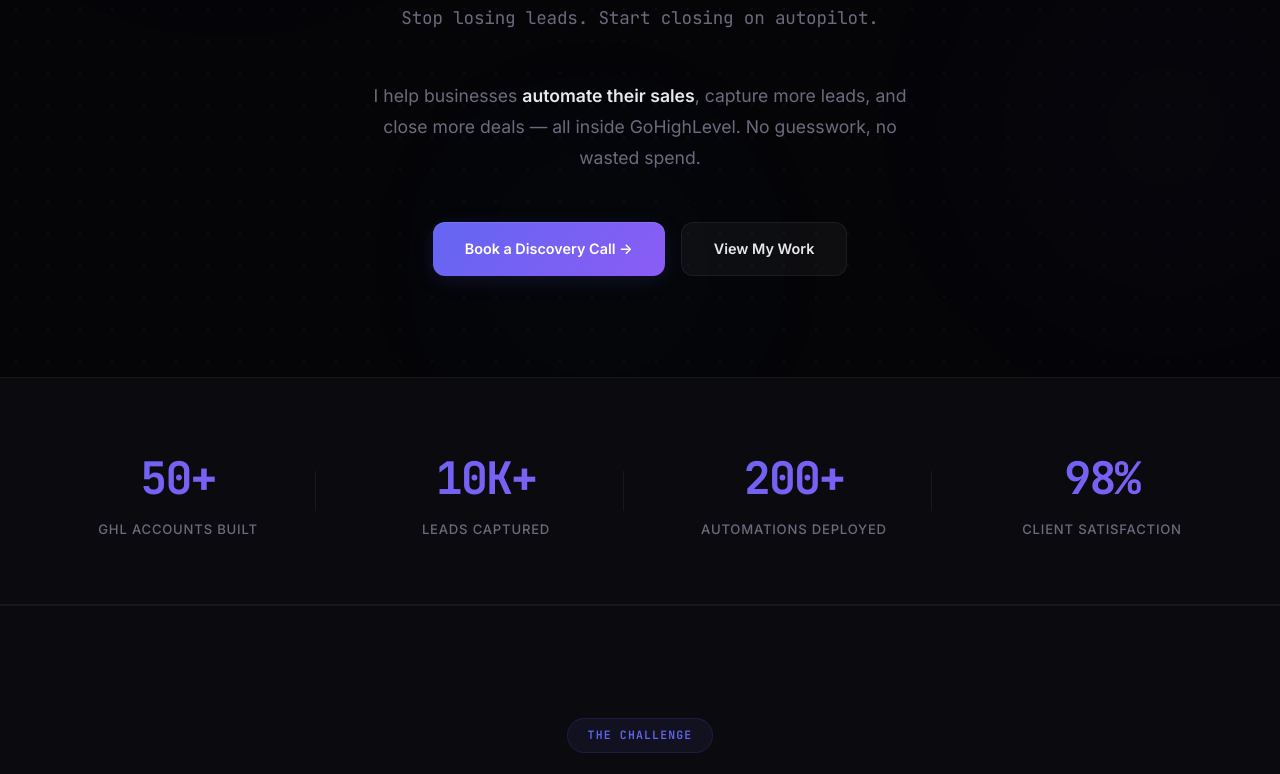
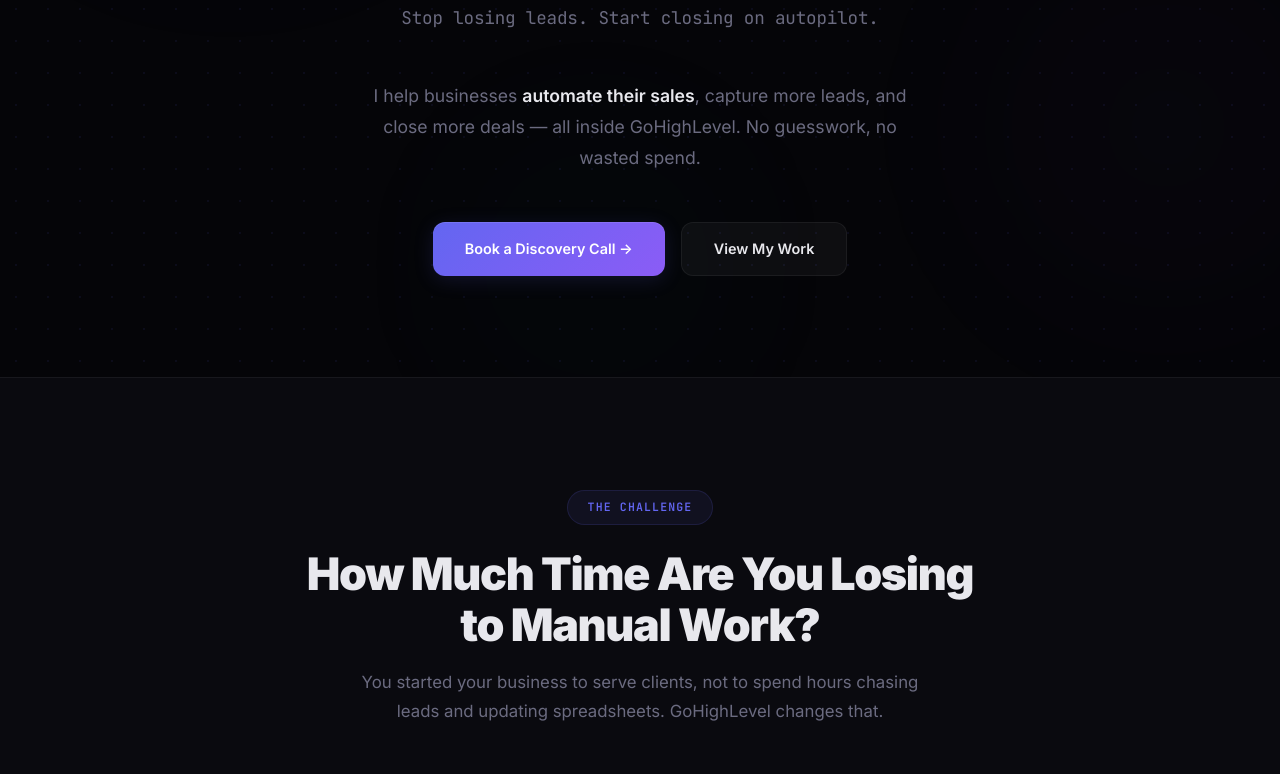
Before and after one commit to karlheinrichferrera/karlheinrichferrera.github.io, a plain HTML site: page index.html in a window 1280 px wide. Shown: the part 423-1197 px from the top of the page. Drawn offline with Linux system fonts and the light colour scheme.

Commit message:
Remove stats strip section
Co-Authored-By: Claude Opus 4.6 <noreply@anthropic.com>

```diff
--- a/index.html
+++ b/index.html
@@ -303,60 +303,6 @@
       box-shadow: 0 0 20px var(--accent-glow);
     }
 
-    /* --- STATS --- */
-    .stats-strip {
-      position: relative;
-      z-index: 1;
-      border-top: 1px solid var(--border);
-      border-bottom: 1px solid var(--border);
-      padding: 4rem 2rem;
-      background: var(--bg-alt);
-    }
-
-    .stats-grid {
-      max-width: 1200px;
-      margin: 0 auto;
-      display: grid;
-      grid-template-columns: repeat(4, 1fr);
-      gap: 2rem;
-      text-align: center;
-    }
-
-    .stat-item { position: relative; }
-
-    .stat-item::after {
-      content: '';
-      position: absolute;
-      right: 0;
-      top: 50%;
-      transform: translateY(-50%);
-      width: 1px;
-      height: 40px;
-      background: var(--border);
-    }
-
-    .stat-item:last-child::after { display: none; }
-
-    .stat-number {
-      font-size: 2.8rem;
-      font-weight: 900;
-      letter-spacing: -0.04em;
-      font-family: var(--mono);
-      background: linear-gradient(135deg, var(--accent), var(--accent-2));
-      -webkit-background-clip: text;
-      -webkit-text-fill-color: transparent;
-      background-clip: text;
-    }
-
-    .stat-label {
-      font-size: 0.82rem;
-      color: var(--text-muted);
-      margin-top: 0.35rem;
-      font-weight: 500;
-      text-transform: uppercase;
-      letter-spacing: 0.06em;
-    }
-
     /* --- SECTIONS --- */
     section {
       padding: 7rem 2rem;
@@ -1157,8 +1103,6 @@
       .testimonials-grid { grid-template-columns: 1fr; }
       .compare-grid { grid-template-columns: 1fr; }
       .why-features { grid-template-columns: 1fr; }
-      .stats-grid { grid-template-columns: repeat(2, 1fr); gap: 2rem; }
-      .stat-item:nth-child(2)::after { display: none; }
       .process-grid { grid-template-columns: 1fr; }
       .process-step { border-radius: 0 !important; }
       .process-step:first-child { border-radius: 16px 16px 0 0 !important; }
@@ -1175,8 +1119,6 @@
       .hero-subtitle { font-size: 0.9rem; }
       .hero p { font-size: 0.95rem; }
       .btn { padding: 0.8rem 1.5rem; font-size: 0.85rem; }
-      .stats-strip { padding: 3rem 1rem; }
-      .stat-number { font-size: 2rem; }
       .section-title { font-size: 1.6rem; }
       .compare-section, .why-section, .faq-section, .cta-section, .testimonial-section { padding: 4rem 1rem; }
       .compare-card h3 { font-size: 1.1rem; }
@@ -1227,27 +1169,6 @@
   </div>
 </div>
 
-<!-- STATS -->
-<div class="stats-strip">
-  <div class="stats-grid">
-    <div class="stat-item fade-in">
-      <div class="stat-number">50+</div>
-      <div class="stat-label">GHL Accounts Built</div>
-    </div>
-    <div class="stat-item fade-in">
-      <div class="stat-number">10K+</div>
-      <div class="stat-label">Leads Captured</div>
-    </div>
-    <div class="stat-item fade-in">
-      <div class="stat-number">200+</div>
-      <div class="stat-label">Automations Deployed</div>
-    </div>
-    <div class="stat-item fade-in">
-      <div class="stat-number">98%</div>
-      <div class="stat-label">Client Satisfaction</div>
-    </div>
-  </div>
-</div>
 
 <!-- BEFORE / AFTER -->
 <div class="compare-section">
```
